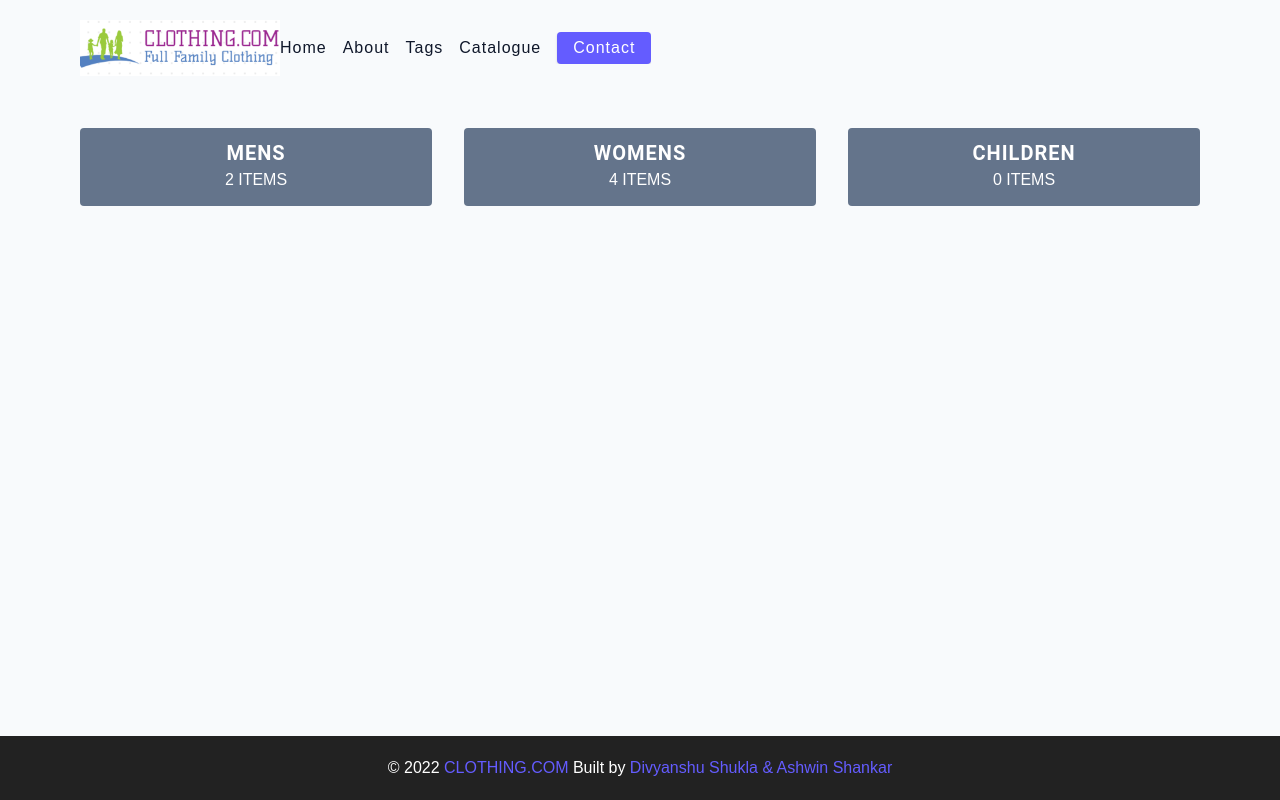
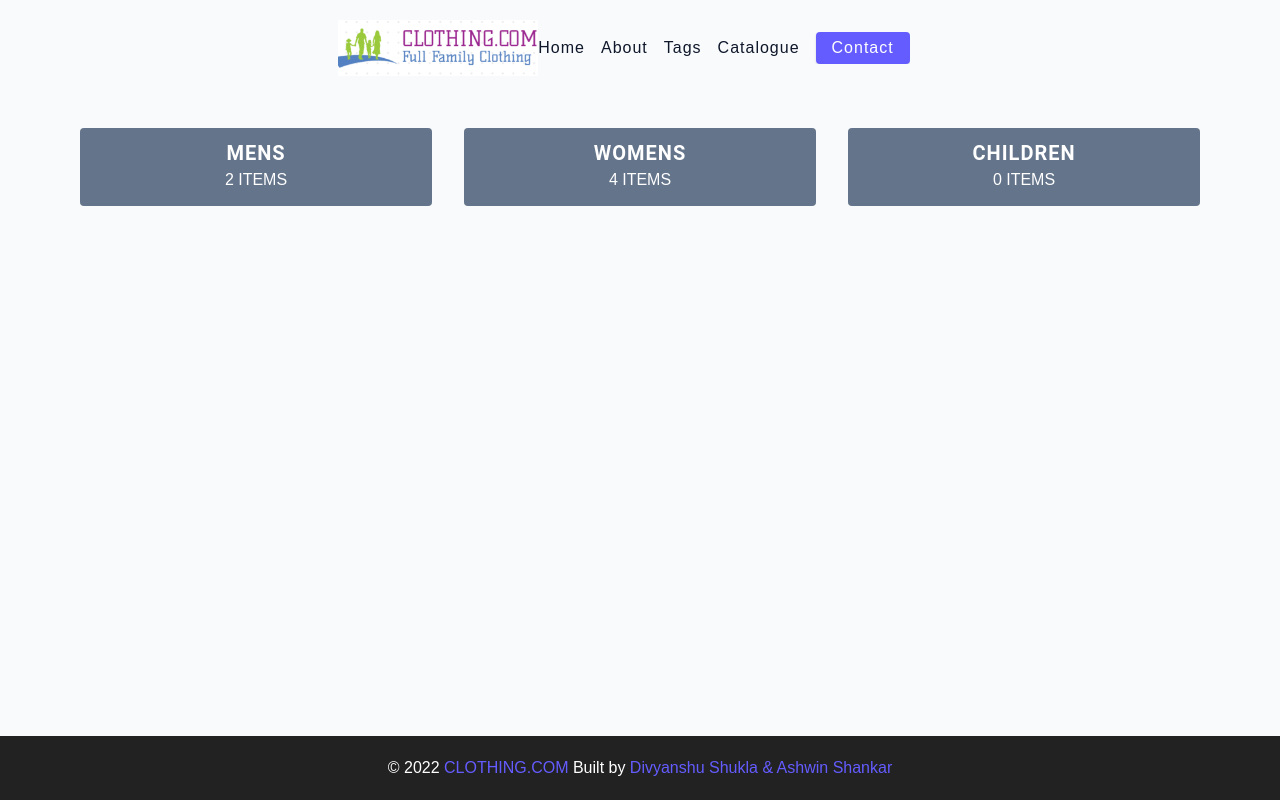
Before and after one commit to divyanshukla-b/CLOTHING.COM, a plain HTML site: page tags.html in a window 1280 px wide. Drawn offline with Linux system fonts and the light colour scheme.

Commit message:
Update tags.html

```diff
--- a/tags.html
+++ b/tags.html
@@ -15,7 +15,7 @@
   </head>
   <body>
     <nav class="navbar">
-      <div class="nav-center">
+<!--       <div class="nav-center"> -->
         <div class="nav-header">
           <a href="index.html" class="nav-logo">
             <img src="./assets/logo2.png" alt="simply recipes" />
```
